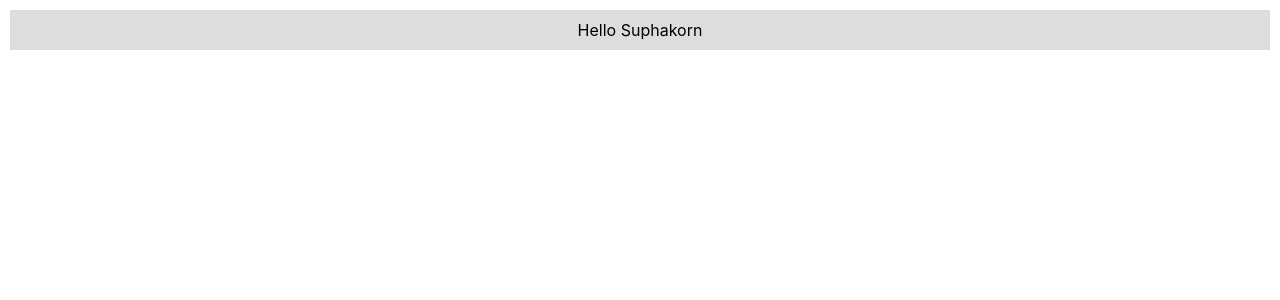
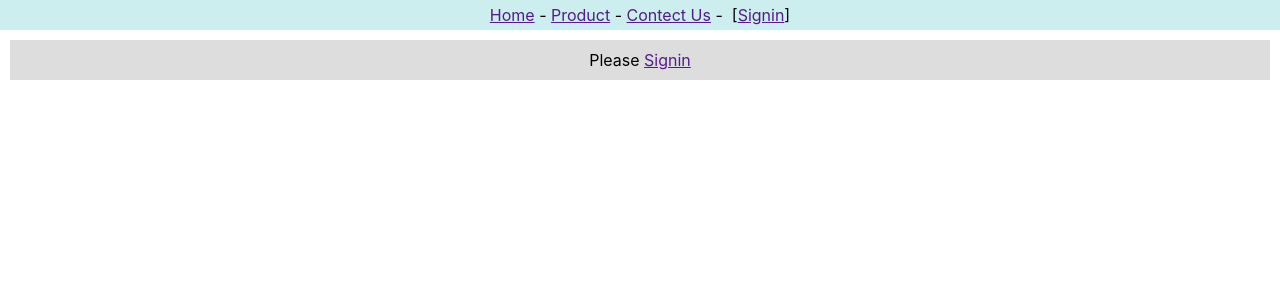
Before and after one commit to Axmjai/app1, a React (Create React App) app: page / in a window 1280 px wide. Shown: the top 300 px of the page. Built offline with nearby package versions, Linux system fonts and the light colour scheme.

Commit message:
Add content2.js and Header2.js
Add content2.js and Header2.js

```diff
--- a/src/App.js
+++ b/src/App.js
@@ -1,12 +1,15 @@
 import React from 'react'
 import {userContext} from './context'
-import Content from './context-content'
+import Content2 from './context-content2'
+import Header2 from './context-header2'
 
 
 function App() {
-    return (
-      <userContext.Provider value={'Suphakorn'}>
-        <Content/>
+  let [user,setUser] = React.useState()
+  return (
+      <userContext.Provider value={[user,setUser]}>
+        <Header2/>
+        <Content2/>
         </userContext.Provider>
     )
   }
--- /dev/null
+++ b/src/context-content2.js
@@ -0,0 +1,28 @@
+import React from "react";
+
+import { userContext } from "./context";
+
+export default function Contect2(){
+    let [user,setUser] = React.useContext(userContext)
+
+    const contentStyle = {
+        backgroundColor: '#ddd',
+        textAlign: 'center',
+        margin: 10 ,
+        padding: 10
+    }
+    const onClickSignin = (event) =>{
+        event.preventDefault()
+        setUser('Suphakorn')
+    }
+
+    return(
+        <div style={contentStyle}>
+            {
+                (user) ? <span>Hello {user}</span> :
+                <span>Please <a href="" onClick={onClickSignin}>Signin</a></span>
+            }
+        </div>
+    )
+
+}
--- /dev/null
+++ b/src/context-header2.js
@@ -0,0 +1,38 @@
+import React from "react";
+import { userContext } from "./context";
+
+export default class Header2 extends React.Component{
+    static contextType = userContext
+
+    render(){
+        let [user,setUser] = this.context
+
+        const headerStyle = {
+            backgroundColor: '#cee',
+            textAlign:'center',
+            padding: 5
+        }
+        const onClickSignout = (event) => {
+            event.preventDefault()
+            setUser('')
+        }
+
+        const onClickSignin = (event) =>{
+            event.preventDefault()
+            setUser('Suphakorn')
+        }
+        return (
+            <div style={headerStyle}>
+                <a href="">Home</a>&nbsp;-&nbsp;
+                <a href="">Product</a>&nbsp;-&nbsp;
+                <a href="">Contect Us</a>&nbsp;-&nbsp;&nbsp;
+            {
+                (user) ? <span>[{user}&nbsp;:&nbsp;<a href="" onClick={onClickSignout}>Signout</a>]</span>
+                :<span>[<a href="" onClick={onClickSignin}>Signin</a>]</span>
+            }
+
+            </div>
+        )
+
+    }
+}
```
